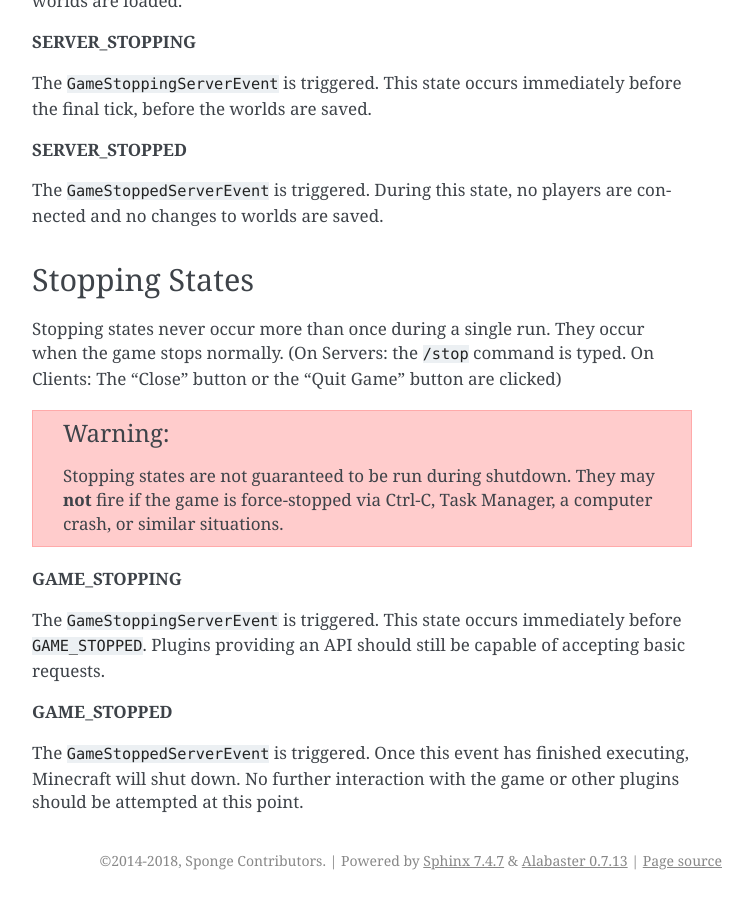
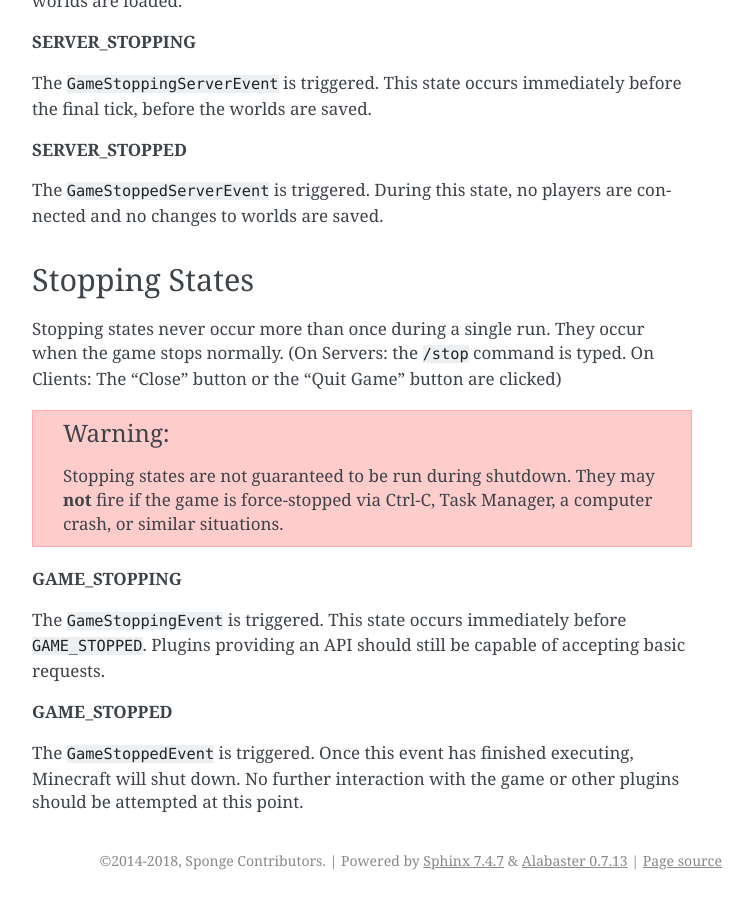
Before and after one commit to SpongePowered/SpongeDocs, a Sphinx documentation site: the page built from source/plugin/lifecycle.rst, in a window 1280 px wide and 900 px high, scrolled down 2007 px. Shown: the whole window, without its empty margins (388-1141 px from the left). Built offline with Sphinx 7.4.7, drawn with Linux system fonts in a browser that asks for light colours; pages that are not in the unit, such as notebooks, are missing from menus; cross-references to code outside the pages are shown as plain code.

Commit message:
Update GAME_STOPPING and GAME_STOPPED
GAME_STOPPING and GAME_STOPPED apparently called the same events as SERVER_STOPPING and SERVER_STOPPED, respectively. I made an educated guess that the server states should call the server events and the game states should call the game events.

```diff
--- a/source/plugin/lifecycle.rst
+++ b/source/plugin/lifecycle.rst
@@ -110,12 +110,12 @@ the ``/stop`` command is typed. On Clients: The "Close" button or the "Quit Game
 
 **GAME_STOPPING**
 
-The :javadoc:`GameStoppingServerEvent` is triggered.
+The :javadoc:`GameStoppingEvent` is triggered.
 This state occurs immediately before ``GAME_STOPPED``. Plugins providing an API should still be capable of accepting
 basic requests.
 
 **GAME_STOPPED**
 
-The :javadoc:`GameStoppedServerEvent` is triggered.
+The :javadoc:`GameStoppedEvent` is triggered.
 Once this event has finished executing, Minecraft will shut down. No further interaction with the game or other plugins
 should be attempted at this point.
```
